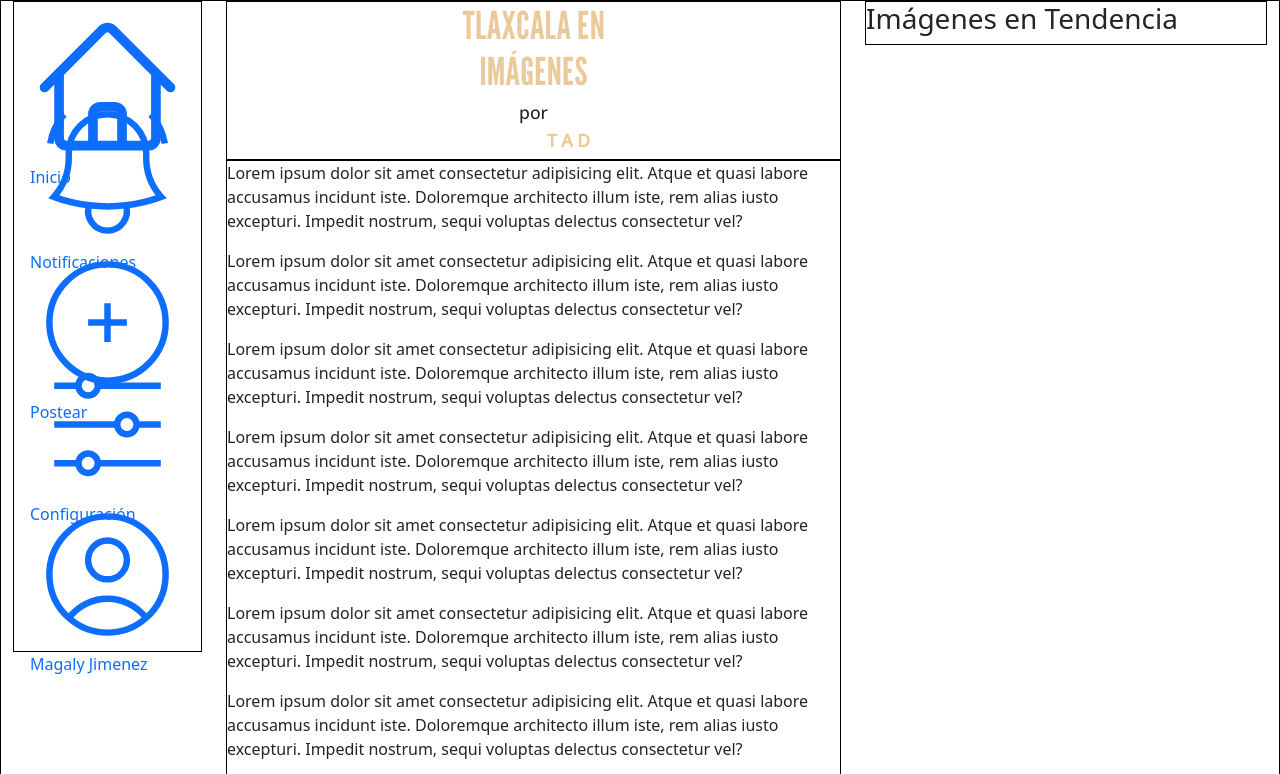
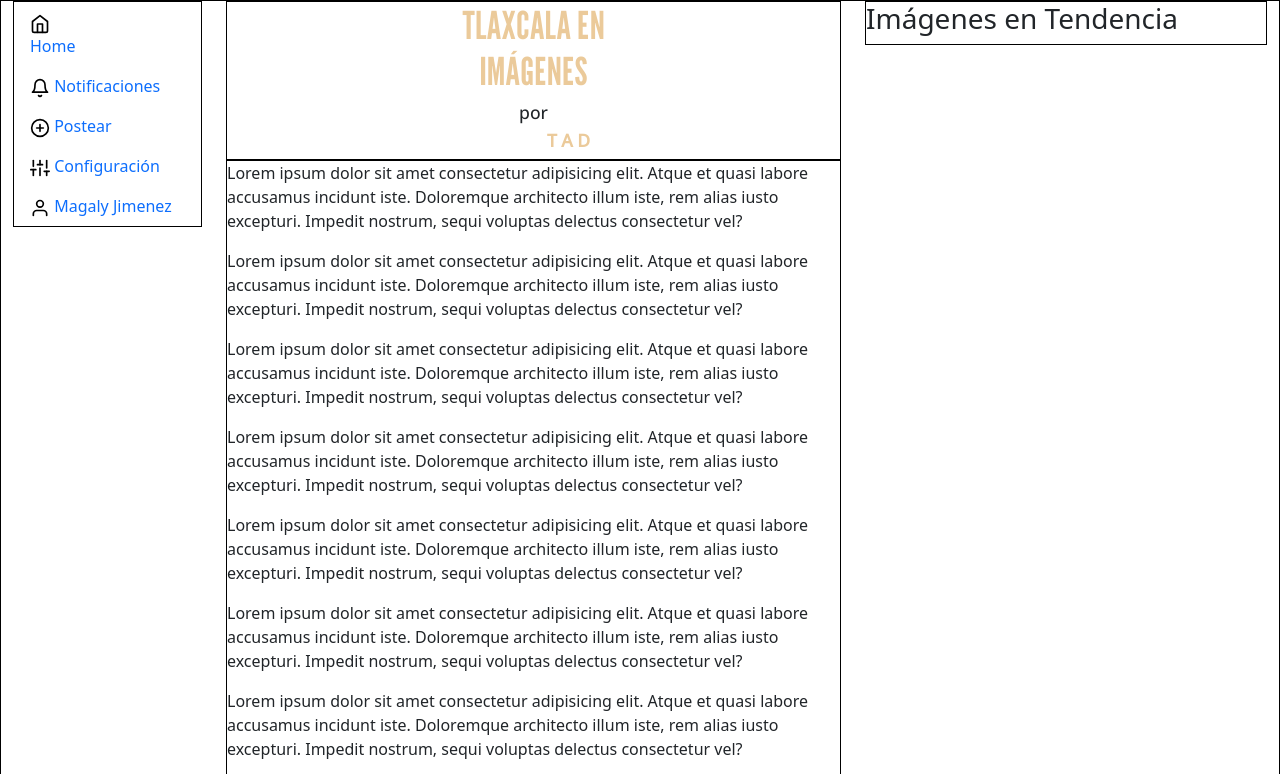
Before and after one commit to paulpichon/frontend-tlaxcala-en-imagenes, a plain HTML site: page inicio.html in a window 1280 px wide. Shown: the top 774 px of the page. Drawn offline with nearby package versions, Linux system fonts and the light colour scheme.

Commit message:
Update: se cambiaron los ICONOS SVG por IMG

```diff
--- a/css/inicio.css
+++ b/css/inicio.css
@@ -2,7 +2,6 @@
 div.contenedor_menu_lateral_inferior, div.contenedor_menu_superior, div.contenedor_contenido_principal, div.contenedor_sugerencias, div.container-xxl {
     border: solid 1px black;
 }
-
 
 
 /*contenedor contenedor_tei_index*/
@@ -38,6 +37,14 @@ span.span_tad {
 /*.contenedor_menu_lateral_inferior*/
 div.contenedor_menu_lateral_inferior {
     background-color: rgba(255,255,255,0.95);
+}
+/*Nombre de opciones*/
+/*span.nombre_opciones {
+    /*display: none;
+}*/
+/*Iconos*/
+img.imgSvg {
+    width: 20px;
 }
 
 /*Fin Menu inferior*/
--- a/inicio.html
+++ b/inicio.html
@@ -25,41 +25,31 @@
 						<ul class="nav justify-content-center menu_inferior_lateral">
 							<li class="nav-item">
 								<a class="nav-link opciones_menu active" aria-current="page" href="#">
-									<svg xmlns="http://www.w3.org/2000/svg" fill="none" viewBox="0 0 24 24" stroke-width="1.5" stroke="currentColor" class="w-6 h-6">
-										<path stroke-linecap="round" stroke-linejoin="round" d="M2.25 12l8.954-8.955c.44-.439 1.152-.439 1.591 0L21.75 12M4.5 9.75v10.125c0 .621.504 1.125 1.125 1.125H9.75v-4.875c0-.621.504-1.125 1.125-1.125h2.25c.621 0 1.125.504 1.125 1.125V21h4.125c.621 0 1.125-.504 1.125-1.125V9.75M8.25 21h8.25" />
-									</svg>
-							  		<span class="nombre_opciones">Inicio</span>
+									<img class="imgSvg" src="img/font-icons/home.svg" alt="">
+									<span class="nombre_opciones d-block">Home</span>
 								</a>
 							</li>
 							<li class="nav-item">
 							  	<a class="nav-link opciones_menu" href="#">
-									<svg xmlns="http://www.w3.org/2000/svg" fill="none" viewBox="0 0 24 24" strokeWidth={1.5} stroke="currentColor" className="w-6 h-6">
-										<path strokeLinecap="round" strokeLinejoin="round" d="M14.857 17.082a23.848 23.848 0 005.454-1.31A8.967 8.967 0 0118 9.75v-.7V9A6 6 0 006 9v.75a8.967 8.967 0 01-2.312 6.022c1.733.64 3.56 1.085 5.455 1.31m5.714 0a24.255 24.255 0 01-5.714 0m5.714 0a3 3 0 11-5.714 0M3.124 7.5A8.969 8.969 0 015.292 3m13.416 0a8.969 8.969 0 012.168 4.5" />
-									  </svg>
+									<img class="imgSvg" src="img/font-icons/bell.svg" alt="">
 									<span class="nombre_opciones">Notificaciones</span>
 								</a>
 							</li>
 							<li class="nav-item">
 							  	<a class="nav-link opciones_menu" href="#">
-									<svg xmlns="http://www.w3.org/2000/svg" fill="none" viewBox="0 0 24 24" strokeWidth={1.5} stroke="currentColor" className="w-6 h-6">
-										<path strokeLinecap="round" strokeLinejoin="round" d="M12 9v6m3-3H9m12 0a9 9 0 11-18 0 9 9 0 0118 0z" />
-									  </svg>
+									<img class="imgSvg" src="img/font-icons/plus-circle.svg" alt="">
 									<span class="nombre_opciones">Postear</span>
 								</a>
 							</li>
 							<li class="nav-item">
 							  	<a class="nav-link opciones_menu" href="#">
-									<svg xmlns="http://www.w3.org/2000/svg" fill="none" viewBox="0 0 24 24" strokeWidth={1.5} stroke="currentColor" className="w-6 h-6">
-										<path strokeLinecap="round" strokeLinejoin="round" d="M10.5 6h9.75M10.5 6a1.5 1.5 0 11-3 0m3 0a1.5 1.5 0 10-3 0M3.75 6H7.5m3 12h9.75m-9.75 0a1.5 1.5 0 01-3 0m3 0a1.5 1.5 0 00-3 0m-3.75 0H7.5m9-6h3.75m-3.75 0a1.5 1.5 0 01-3 0m3 0a1.5 1.5 0 00-3 0m-9.75 0h9.75" />
-									  </svg>
+									<img class="imgSvg" src="img/font-icons/sliders.svg" alt="">
 									<span class="nombre_opciones">Configuración</span>
 								</a>
 							</li>
 							<li class="nav-item">
 								<a class="nav-link opciones_menu" href="#">
-									<svg xmlns="http://www.w3.org/2000/svg" fill="none" viewBox="0 0 24 24" strokeWidth={1.5} stroke="currentColor" className="w-6 h-6">
-										<path strokeLinecap="round" strokeLinejoin="round" d="M17.982 18.725A7.488 7.488 0 0012 15.75a7.488 7.488 0 00-5.982 2.975m11.963 0a9 9 0 10-11.963 0m11.963 0A8.966 8.966 0 0112 21a8.966 8.966 0 01-5.982-2.275M15 9.75a3 3 0 11-6 0 3 3 0 016 0z" />
-									  </svg>
+									<img class="imgSvg" src="img/font-icons/user.svg" alt="">
 									<span class="nombre_opciones">Magaly Jimenez</span>
 								</a>
 							</li>
```
Also changed, not shown: img/font-icons/bell.svg (added), img/font-icons/home.svg (added), img/font-icons/plus-circle.svg (added), img/font-icons/sliders.svg (added), img/font-icons/user.svg (added).
